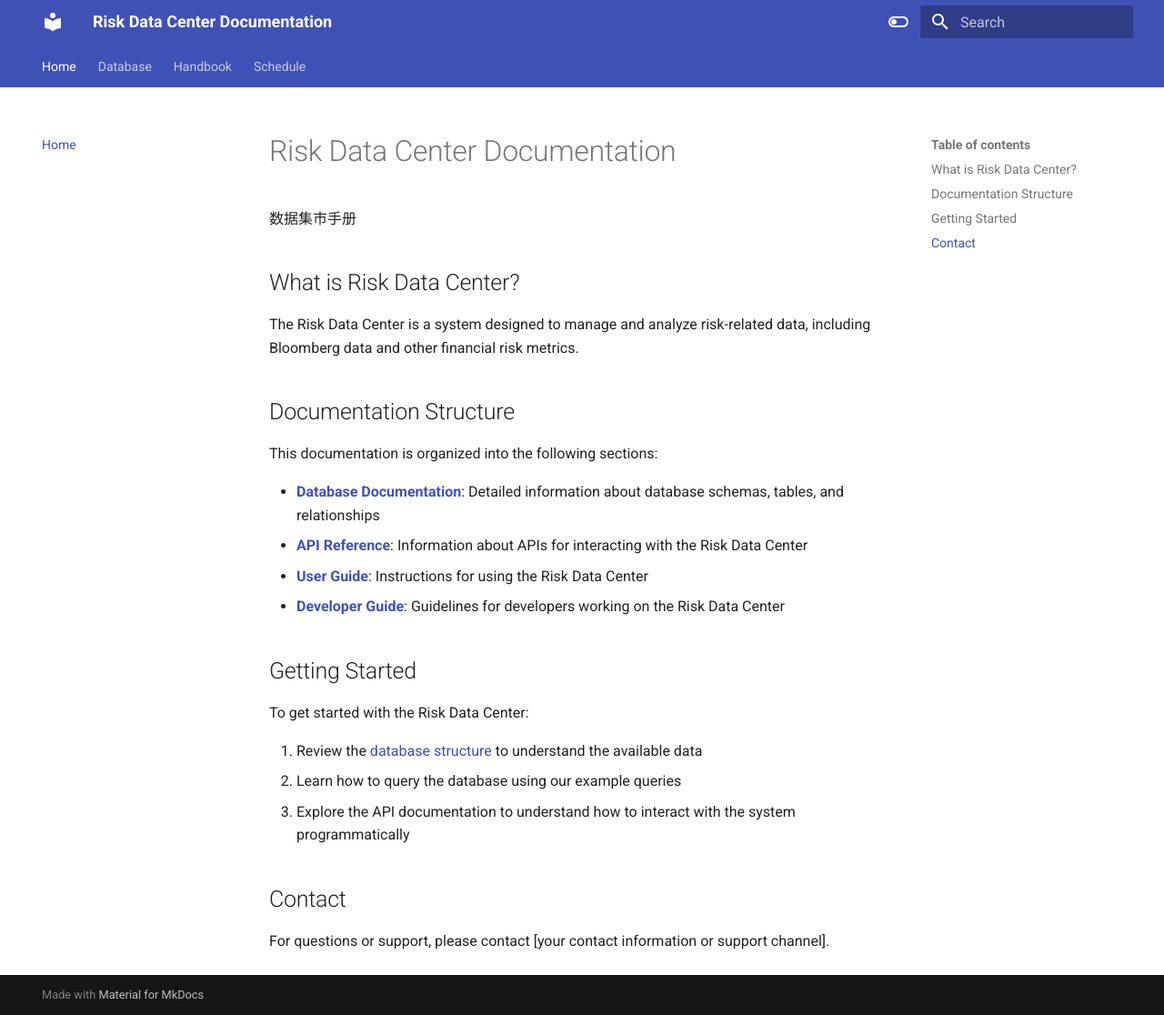
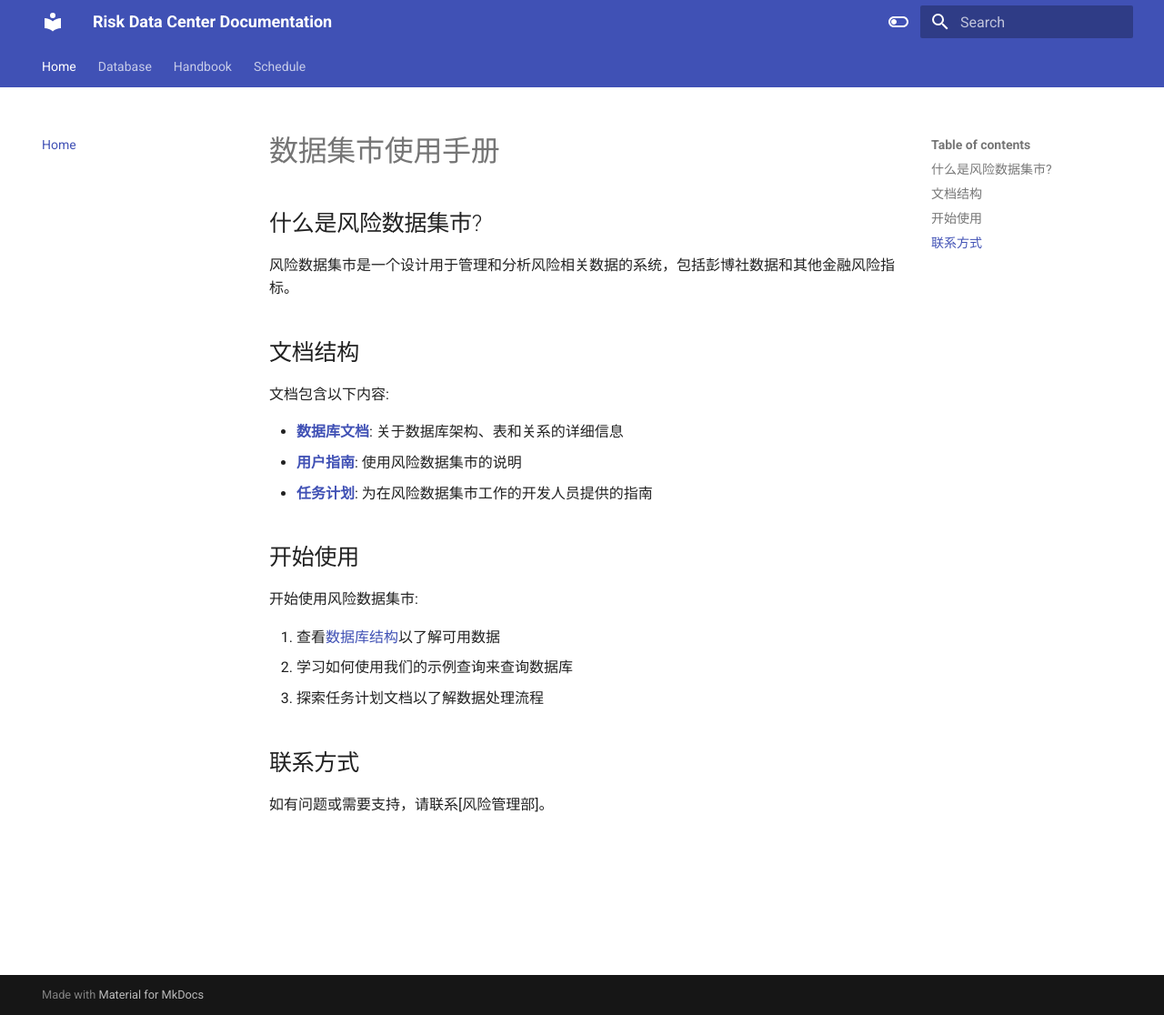
Before and after one commit to krisjiangtfi/risk_datacenter_readme, an MkDocs documentation site: the page built from docs/index.md, in a window 1280 px wide and 1116 px high. Shown: the whole window at 91% size. Built offline with MkDocs 1.6.1 and Material for MkDocs 9.7.7, drawn with Linux system fonts in a browser that asks for light colours.

```diff
--- a/docs/index.md
+++ b/docs/index.md
@@ -1,28 +1,26 @@
-# Risk Data Center Documentation
+# 数据集市使用手册
 
-数据集市手册
 
-## What is Risk Data Center?
+## 什么是风险数据集市?
 
-The Risk Data Center is a system designed to manage and analyze risk-related data, including Bloomberg data and other financial risk metrics.
+风险数据集市是一个设计用于管理和分析风险相关数据的系统，包括彭博社数据和其他金融风险指标。
 
-## Documentation Structure
+## 文档结构
 
-This documentation is organized into the following sections:
+文档包含以下内容:
 
-- **[Database Documentation](database.md)**: Detailed information about database schemas, tables, and relationships
-- **[API Reference](#)**: Information about APIs for interacting with the Risk Data Center
-- **[User Guide](#)**: Instructions for using the Risk Data Center
-- **[Developer Guide](#)**: Guidelines for developers working on the Risk Data Center
+- **[数据库文档](database.md)**: 关于数据库架构、表和关系的详细信息
+- **[用户指南](handbook)**: 使用风险数据集市的说明
+- **[任务计划](schedule)**: 为在风险数据集市工作的开发人员提供的指南
 
-## Getting Started
+## 开始使用
 
-To get started with the Risk Data Center:
+开始使用风险数据集市:
 
-1. Review the [database structure](database.md) to understand the available data
-2. Learn how to query the database using our example queries
-3. Explore the API documentation to understand how to interact with the system programmatically
+1. 查看[数据库结构](database.md)以了解可用数据
+2. 学习如何使用我们的示例查询来查询数据库
+3. 探索任务计划文档以了解数据处理流程
 
-## Contact
+## 联系方式
 
-For questions or support, please contact [your contact information or support channel].
+如有问题或需要支持，请联系[风险管理部]。
```
Also changed, not shown: docs/api.md (deleted, +0 -121 lines), docs/database.md (+45 -4 lines), docs/schedule.md (+13 -1 lines).
